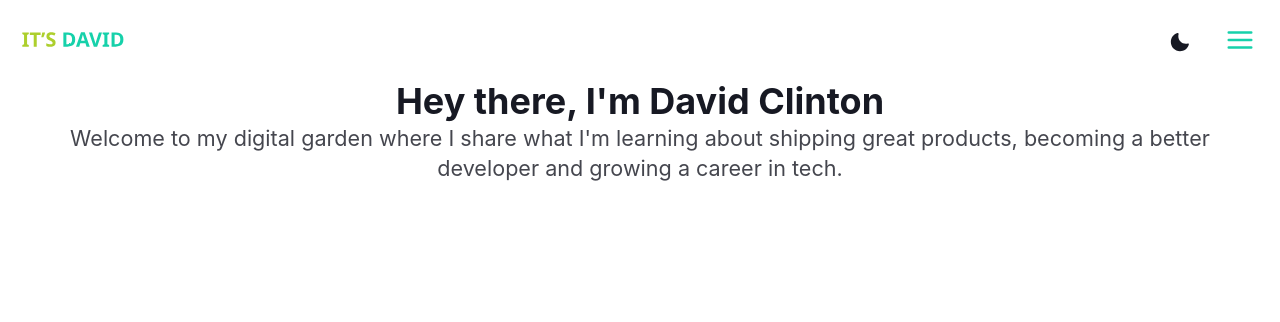
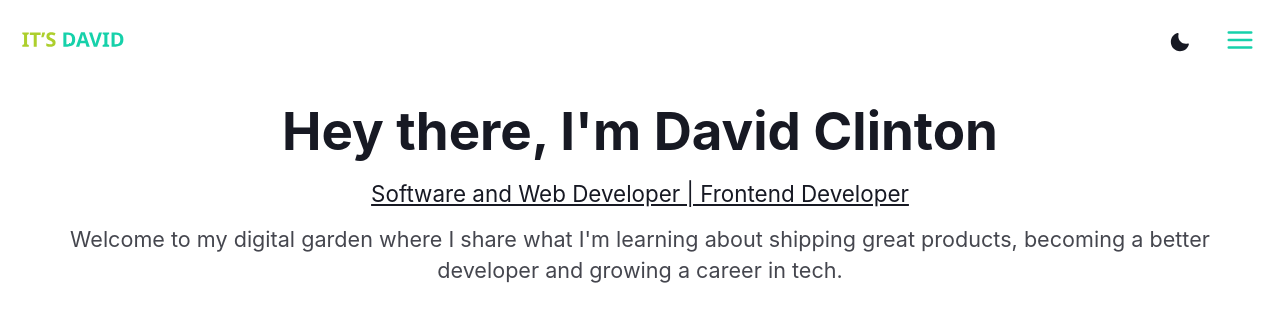
Before and after one commit to daveclinton/smallfeature, a React (Vite) app: page / in a window 1280 px wide. Shown: the top 322 px of the page. Built offline with nearby package versions, Linux system fonts and the light colour scheme.

Commit message:
feat: Add my title section

```diff
--- a/src/components/Hero.tsx
+++ b/src/components/Hero.tsx
@@ -1,13 +1,16 @@
 import * as React from "react";
-import { Center, Heading, Flex, Text } from "@chakra-ui/react";
+import { Center, Flex, Text } from "@chakra-ui/react";
 
 const Hero: React.FC = () => {
   return (
     <Center>
-      <Flex maxW="1240px" display="flex" flexDir="column" w="100%">
-        <Heading textAlign="center" textStyle="h1">
+      <Flex m="20px" maxW="1240px" display="flex" flexDir="column" w="100%">
+        <Text textAlign="center" mb="1rem" textStyle="h1">
           Hey there, I'm David Clinton
-        </Heading>
+        </Text>
+        <Text as="u" mb="1rem" textStyle="h2">
+          Software and Web Developer | Frontend Developer
+        </Text>
         <Text textAlign="center" textStyle="h3">
           Welcome to my digital garden where I share what I'm learning about
           shipping great products, becoming a better developer and growing a
--- a/theme.ts
+++ b/theme.ts
@@ -27,6 +27,12 @@ const theme = extendTheme({
       lineHeight: 1.2,
       fontWeight: 700,
     },
+    h2: {
+      fontSize: "1.4rem",
+      lineHeight: 1.3,
+      fontWeight: 400,
+      textAlign: "center",
+    },
     h3: {
       fontSize: "calc(1.1rem + .5vmin)",
       lineHeight: 1.4,
```
